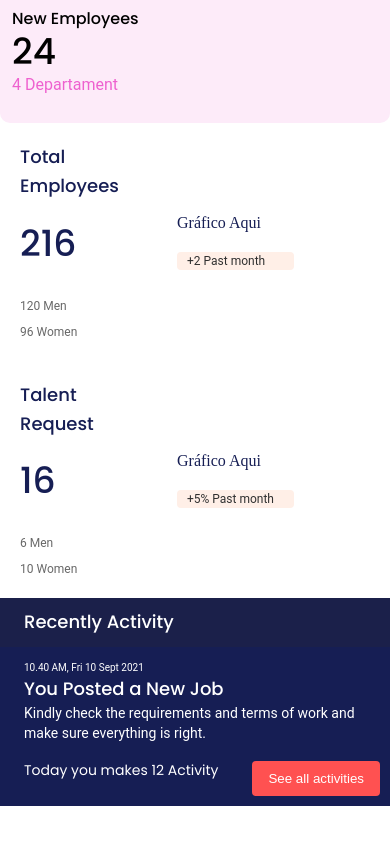
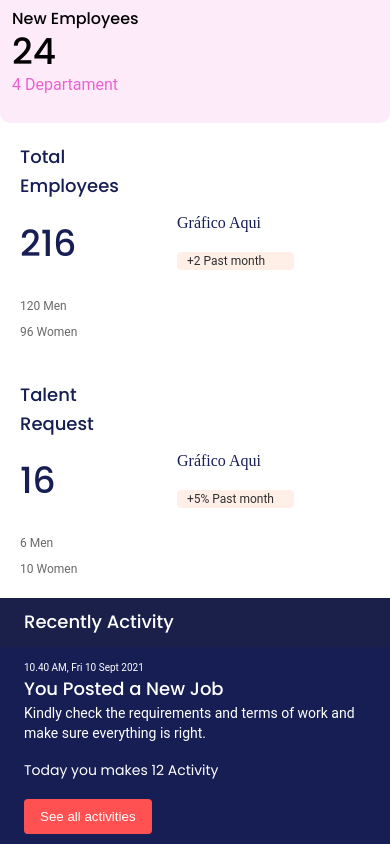
Before and after one commit to samuelleitee/We-HR, a React (Vite) app: page /dashboard in a window 390 px wide. Shown: the part 1129-1973 px from the top of the page. Before the commit the page ends 1935 px from the top, so only its background shows below. Built offline with nearby package versions, Linux system fonts and the light colour scheme.

Commit message:
style: add responsive styles to RecentlyActivities component
Co-authored-by: PauloBezz <paulo.bezerra2057@gmail.com>

```diff
--- a/src/components/RecentlyActivity/styles.module.css
+++ b/src/components/RecentlyActivity/styles.module.css
@@ -34,6 +34,8 @@
 .container .activities {
     display: flex;
     justify-content: space-between;
+    align-items: center;
+    gap: 35px;
 }
 
 .container .activities p {
@@ -48,3 +50,14 @@
     border: none;
     cursor: pointer;
 }
+
+@media screen and (max-width: 834px) {
+    .container .activities {
+        flex-direction: column;
+        align-items: start;
+        gap: 18px;
+    }
+    .container .activities button {
+        width: fit-content;
+    }
+}
```
